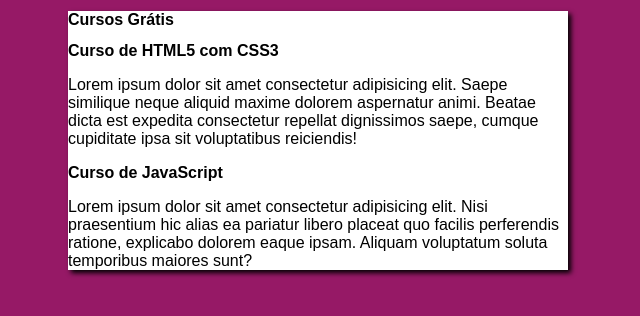
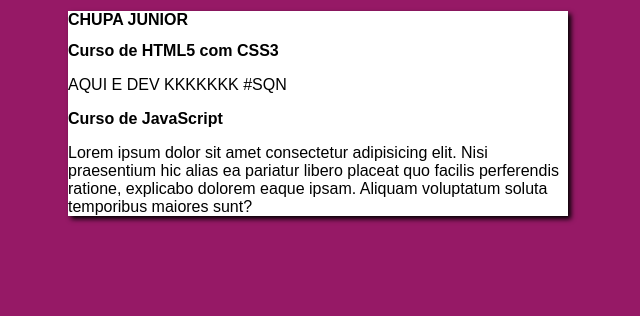
Before and after one commit to Hannahvfp/projeto-site, a plain HTML site: page index.html in a window 1280 px wide. Shown: the whole page, without its empty margins (322-962 px from the left). Drawn offline with Linux system fonts and the light colour scheme.

Commit message:
Update index.html

```diff
--- a/index.html
+++ b/index.html
@@ -10,11 +10,11 @@
 <body>
     <main>
         <header>
-            <h1>Cursos Grátis </h1>
+            <h1>CHUPA JUNIOR </h1>
         </header>
         <article>
             <h2>Curso de HTML5 com CSS3</h2>
-            <P>Lorem ipsum dolor sit amet consectetur adipisicing elit. Saepe similique neque aliquid maxime dolorem aspernatur animi. Beatae dicta est expedita consectetur repellat dignissimos saepe, cumque cupiditate ipsa sit voluptatibus reiciendis!</P>
+            <P>AQUI E DEV KKKKKKK #SQN</P>
         </article>
         <article>
             <h2>Curso de JavaScript</h2>
```
